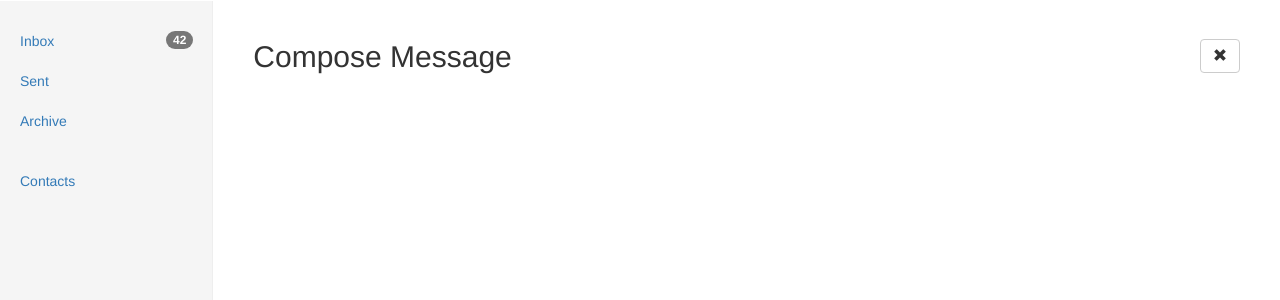
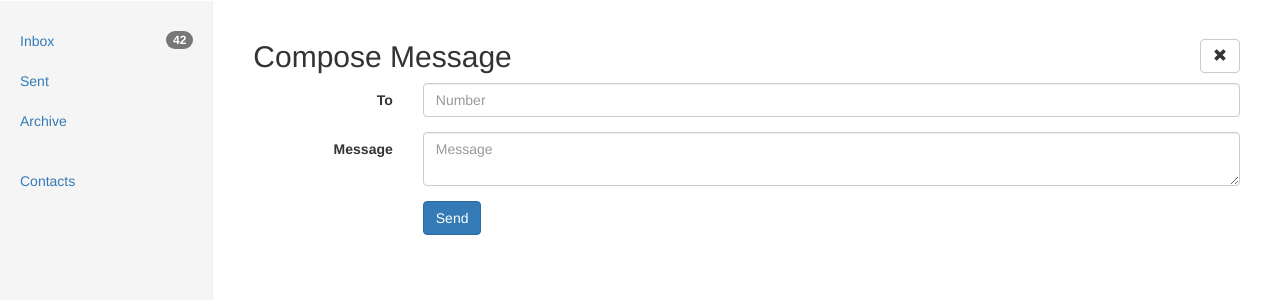
Before and after one commit to mtttmpl/web-sms, a CodeIgniter app: page /web-sms/index.php/compose/message in a window 1280 px wide. Shown: the part 50-350 px from the top of the page. Run offline with CodeIgniter, Linux system fonts and the light colour scheme; some libraries are stand-ins or nearby versions.

Commit message:
Add Form

```diff
--- a/application/views/compose.php
+++ b/application/views/compose.php
@@ -8,4 +8,26 @@
           <?php $this->view('templates/toolbar', $toolbar_data); ?>
         </div>
     </div>
+    <?php
+        $form_attributes = array('class' => 'form-horizontal');
+        echo form_open('compose/send', $form_attributes);
+    ?>
+        <div class="form-group">
+            <label for="inputEmail3" class="col-sm-2 control-label">To</label>
+            <div class="col-sm-10">
+            <input type="text" class="form-control" id="inputEmail3" placeholder="Number" name="to">
+            </div>
+        </div>
+        <div class="form-group">
+            <label for="inputMessage" class="col-sm-2 control-label">Message</label>
+            <div class="col-sm-10">
+            <textarea class="form-control" id="inputMessage" placeholder="Message" name="message"></textarea>
+            </div>
+        </div>
+        <div class="form-group">
+            <div class="col-sm-offset-2 col-sm-10">
+            <button type="submit" class="btn btn-primary">Send</button>
+            </div>
+        </div>
+    </form>
 </div>
```
